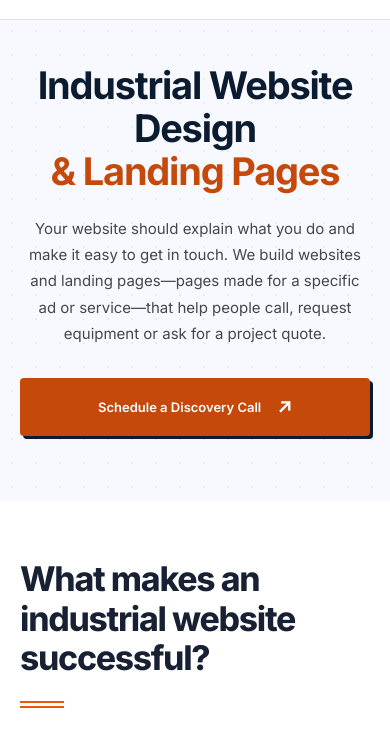
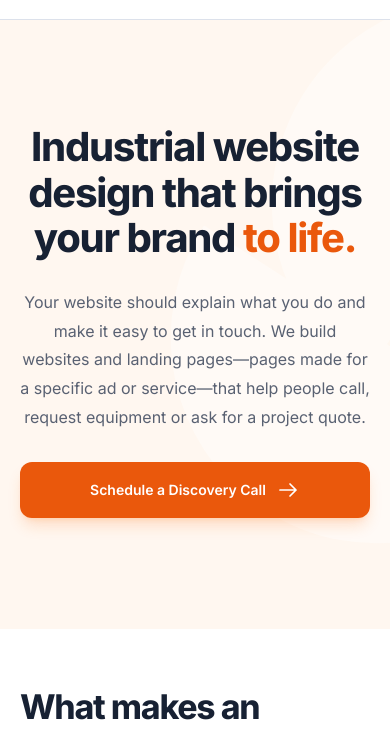
Before and after one commit to yaboixanny/sixthgeardigital, a website: page services/industrial-websites/index.html in a window 390 px wide. Shown: the part 61-790 px from the top of the page. Drawn offline with Linux system fonts and the light colour scheme.

Commit message:
Redesign website service hero with spacious centered layout

```diff
--- a/assets/website.css
+++ b/assets/website.css
@@ -129,3 +129,23 @@
  .website-final-cta-button { padding: 16px 19px; font-size: 12px; gap: 9px; }
  .website-final-cta-note { font-size: 12px; }
 }
+
+/* Spacious, centered website hero with a quiet brand motif. */
+.website-service-page .website-design-hero { position: relative; overflow: hidden; isolation: isolate; display: flex; align-items: center; min-height: 710px; padding: 112px 0 120px; background: #fff7f0; }
+.website-design-hero .container { position: relative; z-index: 1; }
+.website-design-hero .hero-center { max-width: 1020px; margin: 0 auto; }
+.website-design-hero .hero-center h1 { max-width: 1000px; margin: 0 auto; color: #172133; font-size: clamp(44px, 4.6vw, 66px); font-weight: 750; line-height: 1.12; letter-spacing: -2.1px; }
+.website-design-hero h1 em { color: #ea580c; white-space: nowrap; }
+.website-design-hero .hero-center .lead { max-width: 790px; margin: 33px auto 38px; color: #596172; font-size: 18px; line-height: 1.8; }
+.website-hero-art { position: absolute; width: 780px; height: auto; right: -240px; top: 50%; transform: translateY(-48%) rotate(-12deg); color: #fff; opacity: .76; pointer-events: none; }
+.website-design-hero .website-discovery-cta { gap: 10px; margin: 0; padding: 16px 32px; border-radius: 12px; background: #ea580c; color: #fff; font-size: 16px; font-weight: 600; line-height: 1.5; box-shadow: 0 10px 15px -3px #f9731633, 0 4px 6px -4px #f9731633; transition: background .2s, box-shadow .2s; }
+.website-design-hero .website-discovery-cta:hover { background: #f97316; box-shadow: 0 10px 20px -3px #f973164d; transform: none; }
+.website-discovery-cta svg { width: 24px; height: 24px; flex: 0 0 24px; }
+@media(max-width: 1000px) { .website-service-page .website-design-hero { min-height: 660px; padding: 100px 0; } .website-hero-art { right: -360px; opacity: .6; } }
+@media(max-width: 760px) {
+ .website-service-page .website-design-hero { min-height: 610px; padding: 76px 0 82px; }
+ .website-design-hero .hero-center h1 { font-size: 40px; line-height: 1.14; letter-spacing: -1.3px; }
+ .website-design-hero .hero-center .lead { margin: 27px auto 30px; font-size: 16px; line-height: 1.8; }
+ .website-design-hero .website-discovery-cta { padding: 16px 23px; font-size: 14px; }
+ .website-hero-art { width: 650px; right: -420px; opacity: .42; }
+}
--- a/content/services.json
+++ b/content/services.json
@@ -286,8 +286,8 @@
     "slug": "industrial-websites",
     "name": "Industrial Websites & Landing Pages",
     "short": "Industrial Websites",
-    "headline": "Industrial Website Design",
-    "accent": "& Landing Pages",
+    "headline": "Industrial website design that brings your brand",
+    "accent": "to life.",
     "intro": "Your website should explain what you do and make it easy to get in touch. We build websites and landing pages—pages made for a specific ad or service—that help people call, request equipment or ask for a project quote.",
     "cta": "Talk about your website",
     "badge": "WEBSITES AND LANDING PAGES",
--- a/services/industrial-websites/index.html
+++ b/services/industrial-websites/index.html
@@ -29,7 +29,7 @@
   <nav id="mobile-menu" aria-label="Mobile navigation" hidden><a href="/about/">About</a><a href="/#industries">All industries</a><a href="/#services">Services</a><a href="#faq">FAQ</a><a href="/#growth-plan">Get in touch</a></nav>
 </header>
 <main id="main">
-<section class="service-hero"><div class="container"><div class="hero-center"><h1>Industrial Website Design<br><em>&amp; Landing Pages</em></h1><p class="lead">Your website should explain what you do and make it easy to get in touch. We build websites and landing pages—pages made for a specific ad or service—that help people call, request equipment or ask for a project quote.</p><div class="actions"><a class="button website-discovery-cta" href="/#growth-plan">Schedule a Discovery Call <span aria-hidden="true">↗</span></a></div></div>
+<section class="service-hero website-design-hero"><svg class="website-hero-art" viewBox="0 0 900 1000" fill="none" aria-hidden="true"><path d="M480 30a285 285 0 0 1 201 84L278 517A285 285 0 0 1 480 30Z" fill="white"/><path d="M854 310a285 285 0 0 1 0 403L451 310a285 285 0 0 1 403 0Z" fill="white"/><path d="M476 949a285 285 0 0 1-201-84l403-403a285 285 0 0 1-202 487Z" fill="white"/><path d="M102 669a285 285 0 0 1 0-403l403 403a285 285 0 0 1-403 0Z" fill="white"/></svg><div class="container"><div class="hero-center"><h1>Industrial website design that brings your brand <em>to life.</em></h1><p class="lead">Your website should explain what you do and make it easy to get in touch. We build websites and landing pages—pages made for a specific ad or service—that help people call, request equipment or ask for a project quote.</p><div class="actions"><a class="button website-discovery-cta" href="/#growth-plan">Schedule a Discovery Call <svg aria-hidden="true" viewBox="0 0 24 24" fill="none" stroke="currentColor" stroke-width="1.7" stroke-linecap="round" stroke-linejoin="round"><path d="M4 12h16m-6-6 6 6-6 6"/></svg></a></div></div>
 </div></section>
 <section class="website-success" aria-labelledby="website-success-title">
  <div class="container website-success-grid">
```
Also changed, not shown: templates/website-service.html (+1 -1 lines).
